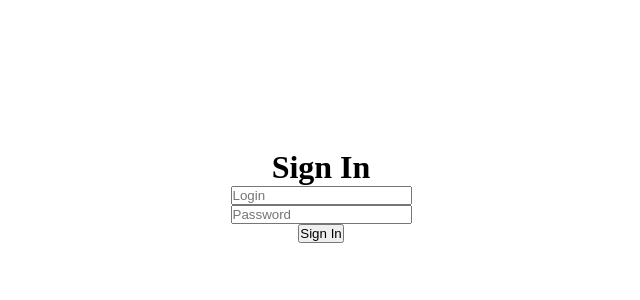
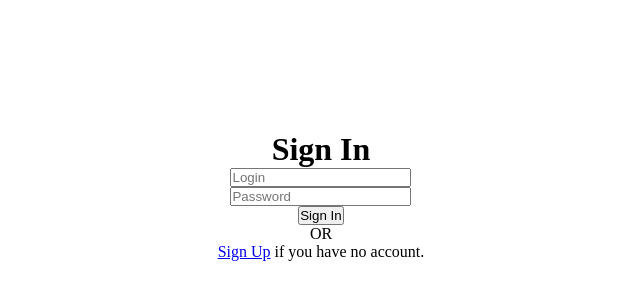
Before and after one commit to 16artemiy16/twittor, a Vue app in the folder twittor-front-2/: page /sign-in in a window 1280 px wide. Shown: the part 204-504 px from the top of the page, without its empty margins (319-959 px from the left). Built offline with nearby package versions, Linux system fonts and the light colour scheme; no server answers.

Commit message:
Sign In page - add redirect to Sign Up

```diff
--- a/twittor-front-2/src/router/index.ts
+++ b/twittor-front-2/src/router/index.ts
@@ -5,6 +5,11 @@ const routes: Array<RouteRecordRaw> = [
     path: '/sign-in',
     name: 'login',
     component: () => import('@/views/SignInPage.vue' /* webpackChunkName: "SignInPage" */),
+  },
+  {
+    path: '/sign-up',
+    name: 'sign-up',
+    component: () => import('@/views/SignUpPage.vue' /* webpackChunkName: "SignUpPage" */),
   },
   {
     path: '/:catchAll(.*)',
--- a/twittor-front-2/src/views/SignInPage.vue
+++ b/twittor-front-2/src/views/SignInPage.vue
@@ -27,6 +27,11 @@ export default defineComponent({
       <input v-model.lazy="login" type="text" placeholder="Login" class="form__login" />
       <input v-model.lazy="password" type="password" placeholder="Password" class="form__pass" />
       <button class="form__submit">Sign In</button>
+      <div class="or">OR</div>
+      <div class="signup-invite">
+        <router-link to="sign-up" class="signup-invite__link">Sign Up</router-link>
+        if you have no account.
+      </div>
     </form>
   </div>
 </template>
@@ -41,4 +46,8 @@ export default defineComponent({
   justify-content: center;
   align-items: center;
 }
+
+.or {
+  text-align: center;
+}
 </style>
--- /dev/null
+++ b/twittor-front-2/src/views/SignUpPage.vue
@@ -0,0 +1,7 @@
+<script setup lang="ts">
+
+</script>
+
+<template>
+  Sign Up
+</template>
```
Also changed, not shown: 1 other file (tests, documents, lock files or other folders).
